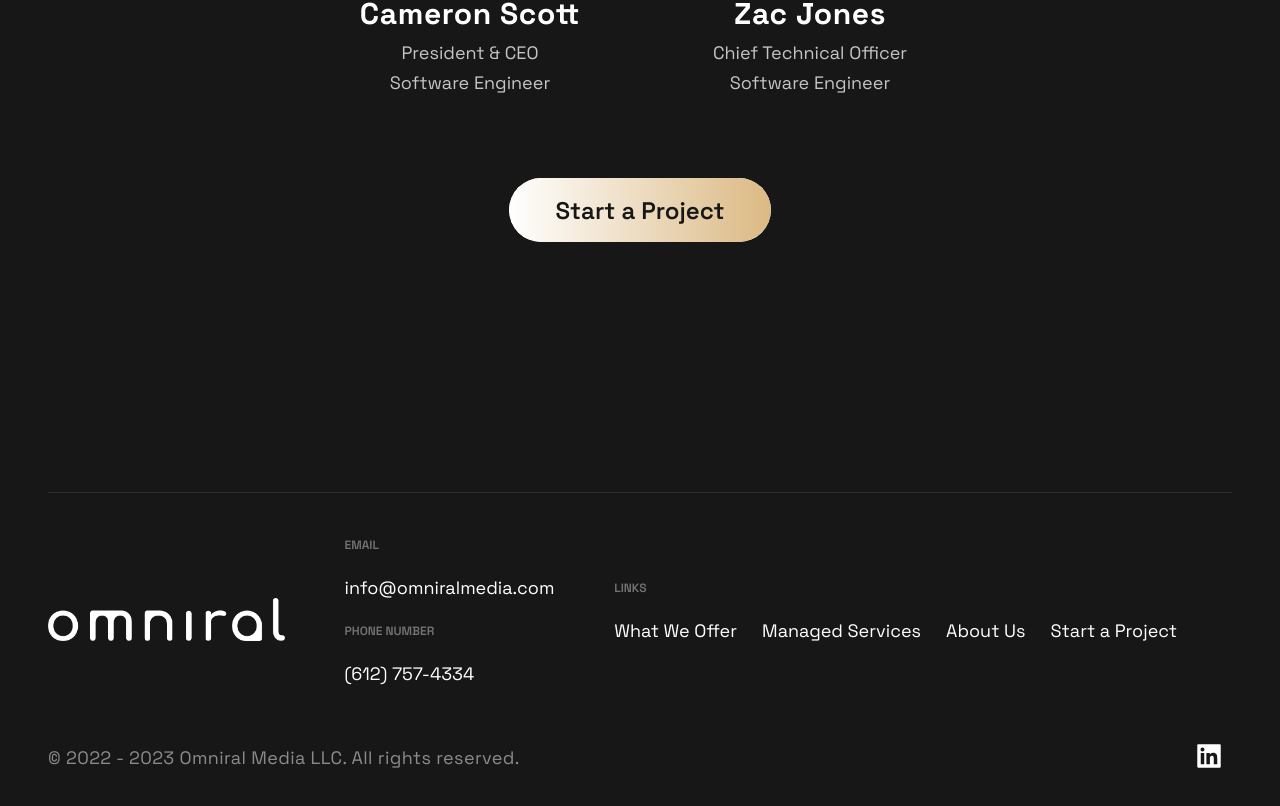
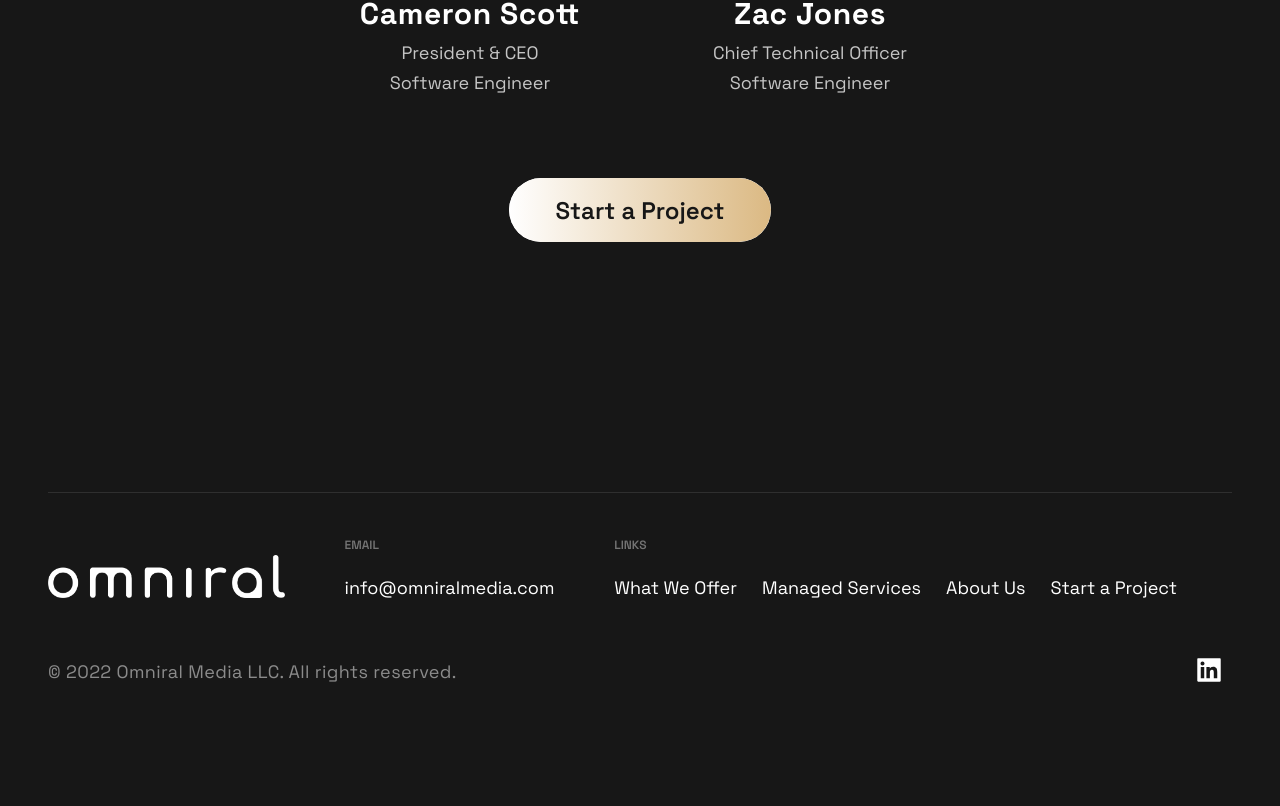
Before and after one commit to Omniral-Media-LLC/omniralmedia.com, a Next.js app: page /about-us in a window 1280 px wide. Shown: the part 1740-2546 px from the top of the page. After the commit the page ends 2488 px from the top, so only its background shows below. Built offline with nearby package versions, Linux system fonts and the light colour scheme.

Commit message:
Revert "update"
This reverts commit ff3c01712606f1cb0e63961a52b5e029853e579e.

```diff
--- a/src/components/Footer/Footer.js
+++ b/src/components/Footer/Footer.js
@@ -18,12 +18,6 @@ const Footer = () => {
           <LinkItem>
             <Link href="mailto:info@omniralmedia.com">
               info@omniralmedia.com
-            </Link>
-          </LinkItem>
-          <LinkTitle>Phone Number</LinkTitle>
-          <LinkItem>
-            <Link href="tel:612-757-4334">
-              (612) 757-4334
             </Link>
           </LinkItem>
         </LinkColumn>
@@ -57,7 +51,7 @@ const Footer = () => {
       </LinkList>
       <SocialIconsContainer>
         <CompanyContainer>
-          <Slogan>© 2022 - 2023 Omniral Media LLC. All rights reserved.</Slogan>
+          <Slogan>© 2022 Omniral Media LLC. All rights reserved.</Slogan>
         </CompanyContainer>
         <SocialContainer>
           <SocialIcons href="https://www.linkedin.com/in/cameron-scott-b3b304149/" target="_blank">
--- a/src/components/Footer/FooterStyles.js
+++ b/src/components/Footer/FooterStyles.js
@@ -33,14 +33,14 @@ export const LinkItem = styled.div`
 	}
 
 	@media ${props => props.theme.breakpoints.md} {
-		font-size: 2rem;
-		line-height: 3rem;
+		font-size: 16px;
+		line-height: 28px;
 		display: flex;
 	}
 
 	@media ${props => props.theme.breakpoints.sm} {
-		font-size: 1.5rem;
-		line-height: 3;
+		font-size: 8px;
+		line-height: 14px;
 		margin-bottom: 8px;
 		display: flex;
 		align-items: center;
```
Also changed, not shown: src/components/StartProject/StartProject.js (+27 -4 lines), src/components/StartProject/StartProjectStyles.js (+0 -12 lines), 1 other file (tests, documents, lock files or other folders).
